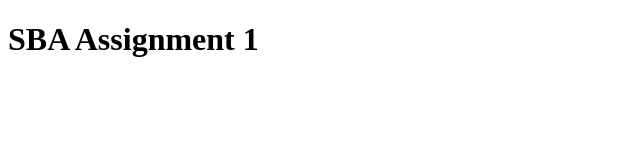
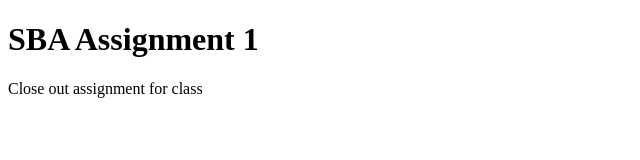
Before and after one commit to tiagolson-ux/version-control-simulation-TiaNoel1, a plain HTML site: page index.html in a window 1280 px wide. Shown: the whole page, without its empty margins (0-640 px from the left). Drawn offline with Linux system fonts and the light colour scheme.

Commit message:
Changes to footer

```diff
--- a/index.html
+++ b/index.html
@@ -9,5 +9,8 @@
     <header>
         <h1>SBA Assignment 1</h1>
     </header>
+    <footer>
+        <p>Close out assignment for class</p>
+    </footer>
 </body>
 </html>
```
